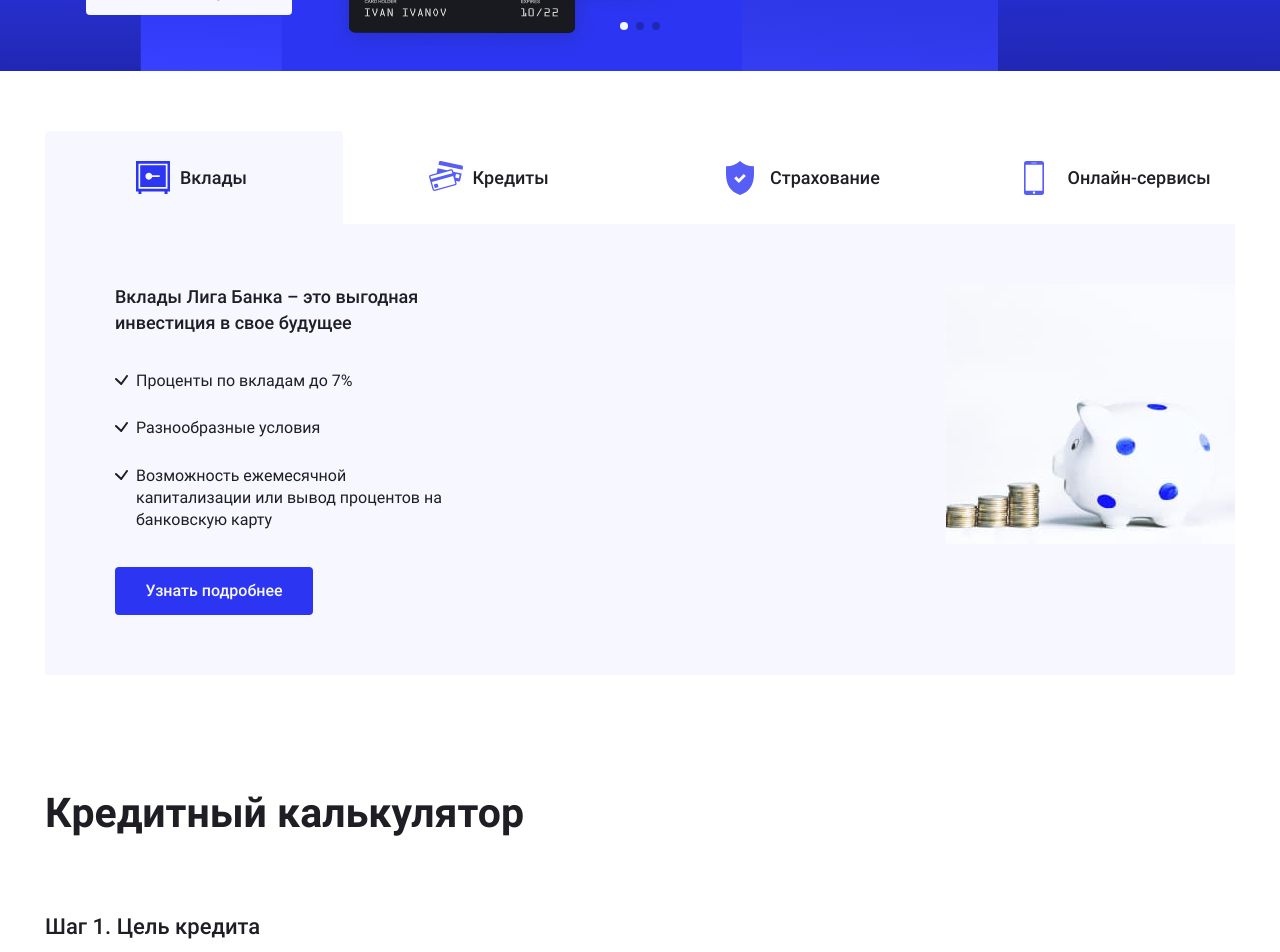
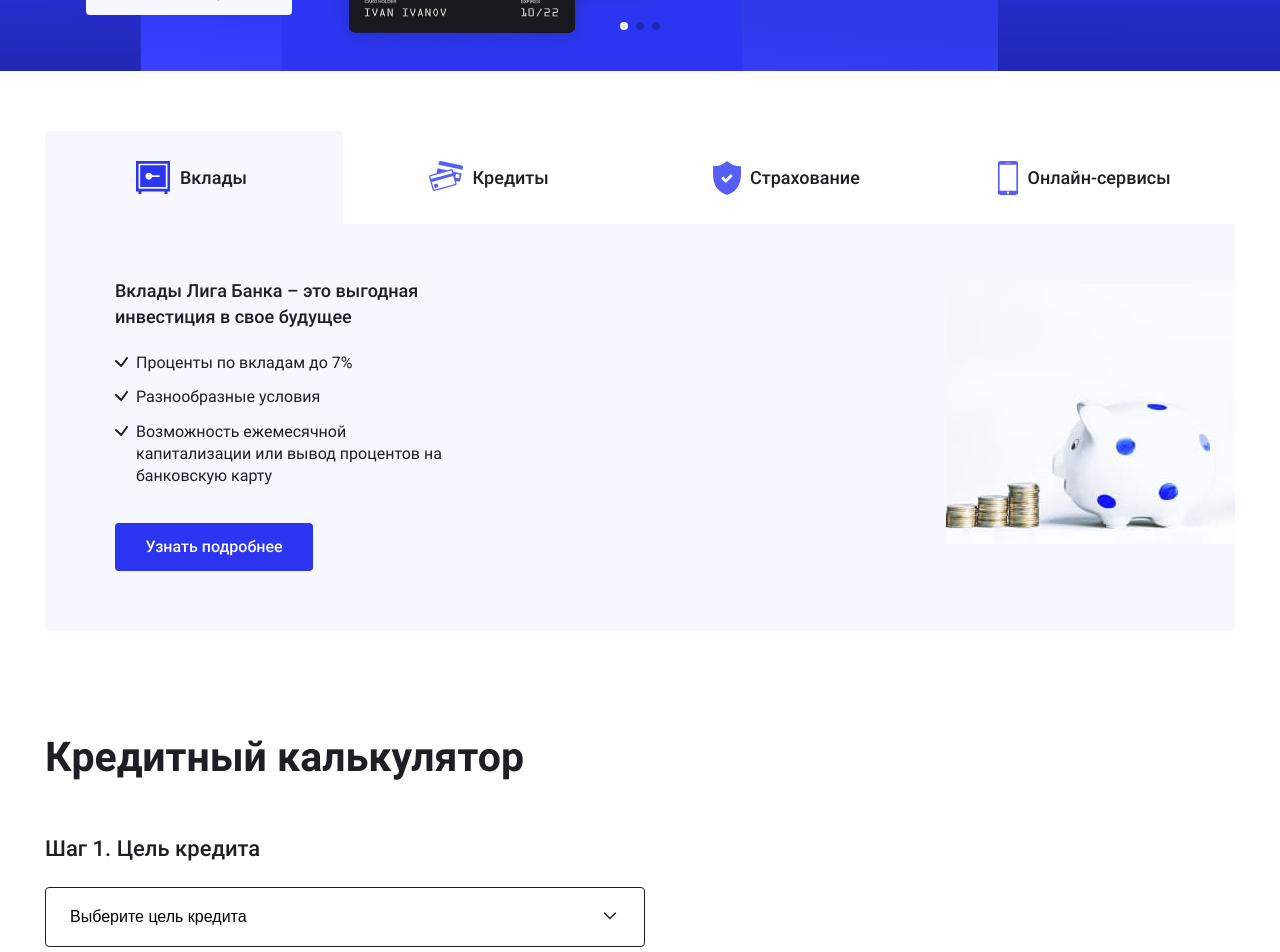
Before and after one commit to libertasia/erokhina_ligabank_v2, a React (Create React App) app: page / in a window 1280 px wide. Shown: the part 320-1272 px from the top of the page. Built offline with nearby package versions, Linux system fonts and the light colour scheme.

Commit message:
PixelPerfect desktop done

```diff
--- a/src/scss/blocks/application.scss
+++ b/src/scss/blocks/application.scss
@@ -13,6 +13,7 @@
   justify-content: space-between;
   align-items: center;
   border-bottom: 1px solid $line-color;
+  min-height: 55px;
 
   @media (min-width: $mobile) and (max-width: $table-breakpoint) {
     flex-direction: column-reverse;
@@ -23,11 +24,15 @@
 
 .application__list-item-title {
   color: $dark;
+  margin: 0;
+  padding: 0;
 }
 
 .application__list-item-value {
   font-weight: 500;
   font-size: 22px;
+  margin: 0;
+  padding: 0;
 
   @media (min-width: $mobile) and (max-width: $table-breakpoint) {
     font-size: 18px;
--- a/src/scss/blocks/calculator.scss
+++ b/src/scss/blocks/calculator.scss
@@ -1,6 +1,6 @@
 .calculator {
-  margin-top: 110px;
-  margin-bottom: 110px;
+  margin-top: 98px;
+  margin-bottom: 98px;
 
   @media (min-width: $tablet) and (max-width: $desktop-breakpoint) {
     margin-top: 80px;
@@ -17,7 +17,7 @@
   font-weight: 700;
   font-size: 41px;
   margin: 0;
-  margin-bottom: 70px;
+  margin-bottom: 48px;
   padding: 0;
 
   @media (min-width: $tablet) and (max-width: $desktop-breakpoint) {
@@ -46,7 +46,7 @@
   font-weight: 500;
   font-size: 22px;
   margin: 0;
-  margin-bottom: 30px;
+  margin-bottom: 22px;
 
   @media (min-width: $tablet) and (max-width: $desktop-breakpoint) {
     font-size: 18px;
@@ -57,6 +57,10 @@
     font-size: 16px;
     margin-bottom: 20px;
   }
+}
+
+.calculator__second-step .calculator__step-title {
+  margin-bottom: 16px;
 }
 
 .calculator__loan-purpose-wrapper {
@@ -94,7 +98,7 @@
   padding: 10px 24px;
   font-weight: 500;
   font-size: 16px;
-  min-height: 60px;
+  min-height: 58px;
   cursor: pointer;
 
   &:hover {
@@ -117,7 +121,7 @@
 
 .calculator__select-list-item {
   border-bottom: 1px solid $light-grey;
-  min-height: 60px;
+  min-height: 59px;
 
   &:last-child {
     border-bottom: none;
@@ -139,10 +143,10 @@
 
 .calculator__second-step {
   margin: 0;
-  margin-top: 40px;
+  margin-top: 35px;
 
   @media (min-width: $mobile) and (max-width: $table-breakpoint) {
-    margin-top: 30px;
+    margin-top: 25px;
   }
 }
 
@@ -186,7 +190,7 @@
 
 .calculator__offer-title {
   margin: 0;
-  margin-bottom: 40px;
+  margin-bottom: 26px;
   padding: 0;
   font-weight: 500;
   font-size: 22px;
@@ -217,7 +221,7 @@
 
 .calculator__offer-item {
   width: 50%;
-  margin-bottom: 40px;
+  margin-bottom: 26px;
 
   @media (min-width: $tablet) and (max-width: $desktop-breakpoint) {
     width: 177px;
@@ -243,7 +247,7 @@
   font-weight: 500;
   font-size: 22px;
   margin: 0;
-  margin-bottom: 15px;
+  margin-bottom: 2px;
   padding: 0;
 
   @media (min-width: $mobile) and (max-width: $table-breakpoint) {
@@ -265,6 +269,7 @@
   align-items: center;
   min-height: 51px;
   padding: 10px;
+  margin-top: 8px;
   background-color: $basic-bright;
   color: $background-color;
   border: none;
@@ -294,7 +299,7 @@
   width: 500px;
   background-color: $background-color;
   border-radius: 4px;
-  padding: 60px 91px 60px 59px;
+  padding: 56px 91px 53px 55px;
   position: absolute;
   top: 0;
   right: 0;
@@ -324,7 +329,7 @@
   font-size: 22px;
   padding: 0;
   margin: 0;
-  margin-bottom: 25px;
+  margin-bottom: 12px;
 
   @media (min-width: $mobile) and (max-width: $table-breakpoint) {
     font-size: 18px;
@@ -343,10 +348,10 @@
 
 .calculator__third-step {
   margin: 0;
-  margin-top: 70px;
+  margin-top: 60px;
   margin-left: auto;
   margin-right: auto;
-  padding: 70px;
+  padding: 65px 70px 70px 70px;
   width: 770px;
   background-color: $background-color;
   border-radius: 4px;
@@ -372,6 +377,7 @@
 
 .calculator__step-title--third {
   text-align: center;
+  margin-bottom: 12px;
 }
 
 .calculator__application-wrapper {
--- a/src/scss/blocks/loan-parameters.scss
+++ b/src/scss/blocks/loan-parameters.scss
@@ -2,7 +2,7 @@
   display: flex;
   flex-direction: column;
   width: 600px;
-  margin-bottom: 30px;
+  margin-bottom: 20px;
 
   &--additional {
     margin-bottom: 0;
@@ -29,7 +29,7 @@
   font-weight: 400;
   font-size: 16px;
   color: $dark;
-  margin-bottom: 15px;
+  margin-bottom: 10px;
 }
 
 .loan-parameters__input {
@@ -73,7 +73,7 @@
 
 .loan-parameters__purchase-value-input-wrapper {
   position: relative;
-  margin-bottom: 10px;
+  margin-bottom: 5px;
 }
 
 .loan-parameters__wrong-value {
@@ -211,7 +211,7 @@
 .loan-parameters__slider {
   width: 600px;
   min-height: 48px;
-  padding-top: 22px;
+  padding-top: 16px;
   position: relative;
 
   @media (min-width: $desktop) and (max-width: $max-content-breakpoint) {
@@ -270,12 +270,14 @@
 
 .loan-parameters__slider-min-value {
   position: absolute;
-  top: 37px;
+  top: 30px;
   left: 0;
+  font-size: 14px;
 }
 
 .loan-parameters__slider-max-value {
   position: absolute;
-  top: 37px;
+  top: 30px;
   right: 0;
+  font-size: 14px;
 }
--- a/src/scss/blocks/map.scss
+++ b/src/scss/blocks/map.scss
@@ -1,6 +1,6 @@
 .map {
   position: relative;
-  margin-bottom: 110px;
+  margin-bottom: 103px;
 
   @media (min-width: $tablet) and (max-width: $desktop-breakpoint) {
     margin-bottom: 80px;
@@ -34,7 +34,7 @@
   font-weight: 700;
   font-size: 41px;
   margin: 0;
-  margin-bottom: 70px;
+  margin-bottom: 55px;
   padding: 0;
 
   @media (min-width: $tablet) and (max-width: $desktop-breakpoint) {
--- a/src/scss/blocks/tabs.scss
+++ b/src/scss/blocks/tabs.scss
@@ -79,14 +79,14 @@
 }
 
 .tabs__list-item:nth-child(3) a {
-  padding-left: 130px;
+  padding-left: 110px;
   position: relative;
 
   &::before {
     content: "";
     position: absolute;
     top: 30px;
-    left: 86px;
+    left: 73px;
     width: 28px;
     height: 34px;
     background-image: url("../../img/insurance-tab-icon.svg");
@@ -95,14 +95,14 @@
 }
 
 .tabs__list-item:last-child a {
-  padding-left: 130px;
+  padding-left: 90px;
   position: relative;
 
   &::before {
     content: "";
     position: absolute;
     top: 30px;
-    left: 86px;
+    left: 60px;
     width: 20px;
     height: 34px;
     background-image: url("../../img/services-tab-icon.svg");
@@ -115,18 +115,18 @@
   display: flex;
   flex-direction: column;
   width: 100%;
-  min-height: 410px;
+  min-height: 387px;
   margin: 0;
-  padding: 60px 70px;
+  padding: 54px 70px 60px 70px;
 
   @media (min-width: $tablet) and (max-width: $desktop-breakpoint) {
     min-height: 380px;
-    padding: 60px 0;
+    padding: 54px 0 60px 0;
   }
 
   @media (min-width: $mobile) and (max-width: $table-breakpoint) {
     min-height: 362px;
-    padding: 60px 0;
+    padding: 54px 0 60px 0;
   }
 }
 
@@ -238,17 +238,17 @@
   font-weight: 500;
   font-size: 22px;
   margin: 0;
-  margin-bottom: 40px;
+  margin-bottom: 28px;
   padding: 0;
 
   @media (min-width: $tablet) and (max-width: $large-breakpoint) {
     font-size: 18px;
-    margin-bottom: 35px;
+    margin-bottom: 23px;
   }
 
   @media (min-width: $mobile) and (max-width: $table-breakpoint) {
     font-size: 16px;
-    margin-bottom: 30px;
+    margin-bottom: 18px;
   }
 }
 
@@ -264,7 +264,7 @@
   flex-direction: column;
   list-style: none;
   margin: 0;
-  margin-bottom: 40px;
+  margin-bottom: 33px;
   padding: 0;
   width: 392px;
 
@@ -282,7 +282,7 @@
 .tabs__description-list-item {
   font-size: 18px;
   margin: 0;
-  margin-bottom: 25px;
+  margin-bottom: 12px;
   padding: 0;
   padding-left: 21px;
   position: relative;
@@ -308,7 +308,7 @@
 
   @media (min-width: $mobile) and (max-width: $table-breakpoint) {
     font-size: 14px;
-    margin-bottom: 20px;
+    margin-bottom: 7px;
     padding-left: 15px;
 
     &::before {
```
